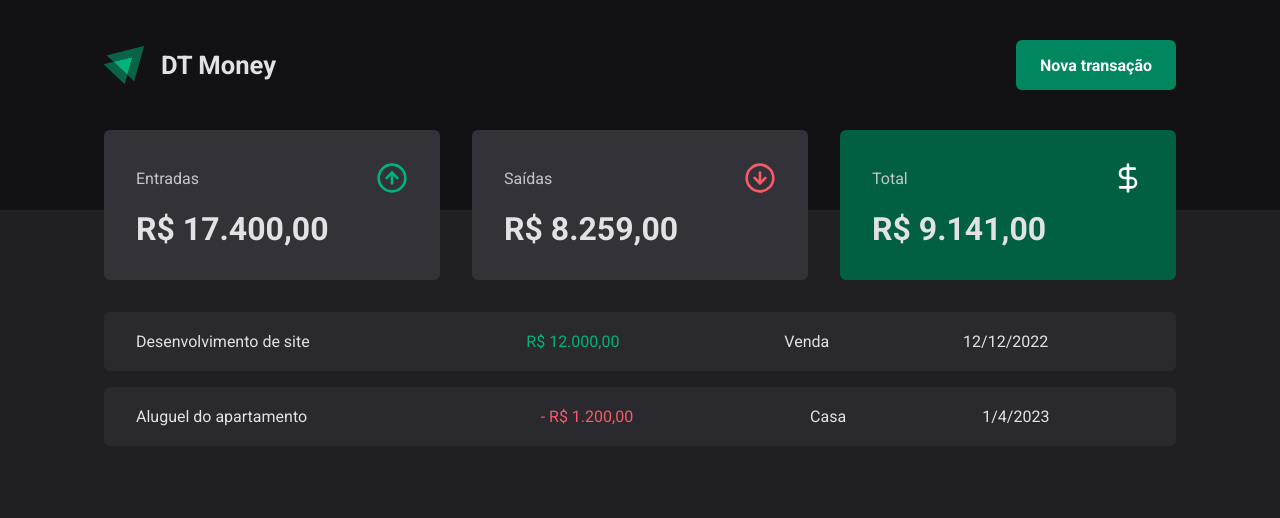
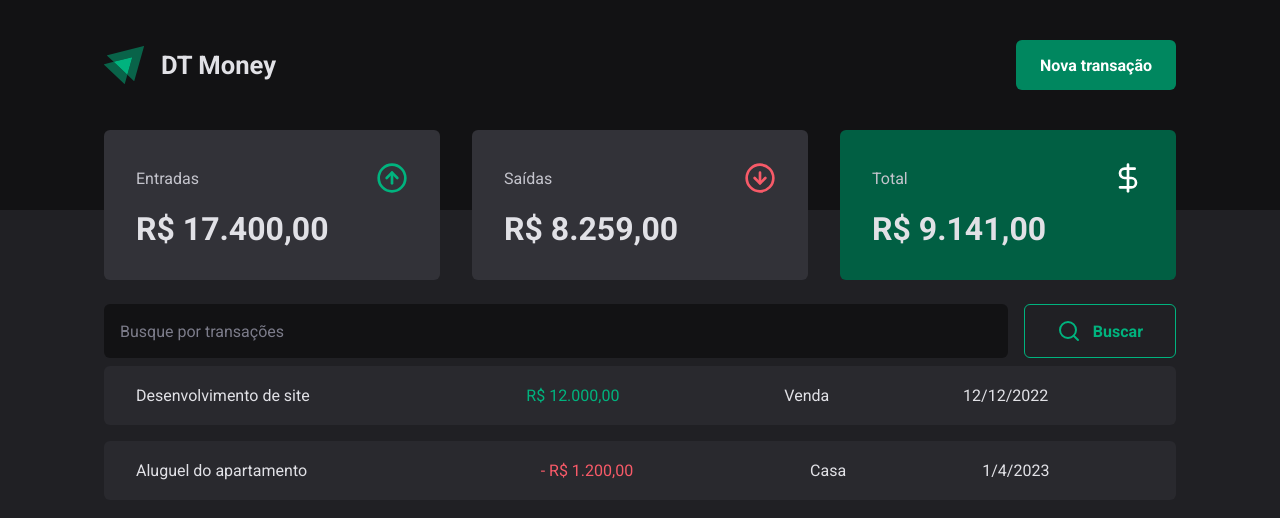
Before and after one commit to moutinhofuturedev/dt-money, a React (Vite) app: page / in a window 1280 px wide. Shown: the top 518 px of the page. Built offline with nearby package versions, Linux system fonts and the light colour scheme.

Commit message:
feature(DT-04): chama importação de Search Form

```diff
--- a/src/pages/Transactions/index.tsx
+++ b/src/pages/Transactions/index.tsx
@@ -1,4 +1,5 @@
 import { Header } from '../../components/Header'
+import { SearchForm } from '../../components/SearchForm'
 import { Summary } from '../../components/Summary'
 import { Transaction } from '../../components/Transaction'
 
@@ -7,6 +8,7 @@ export const Transactions = () => {
     <>
       <Header title="DT Money" name="Nova transação" />
       <Summary />
+      <SearchForm />
       <Transaction
         typeExpense="income"
         tableTitle="Desenvolvimento de site"
```
